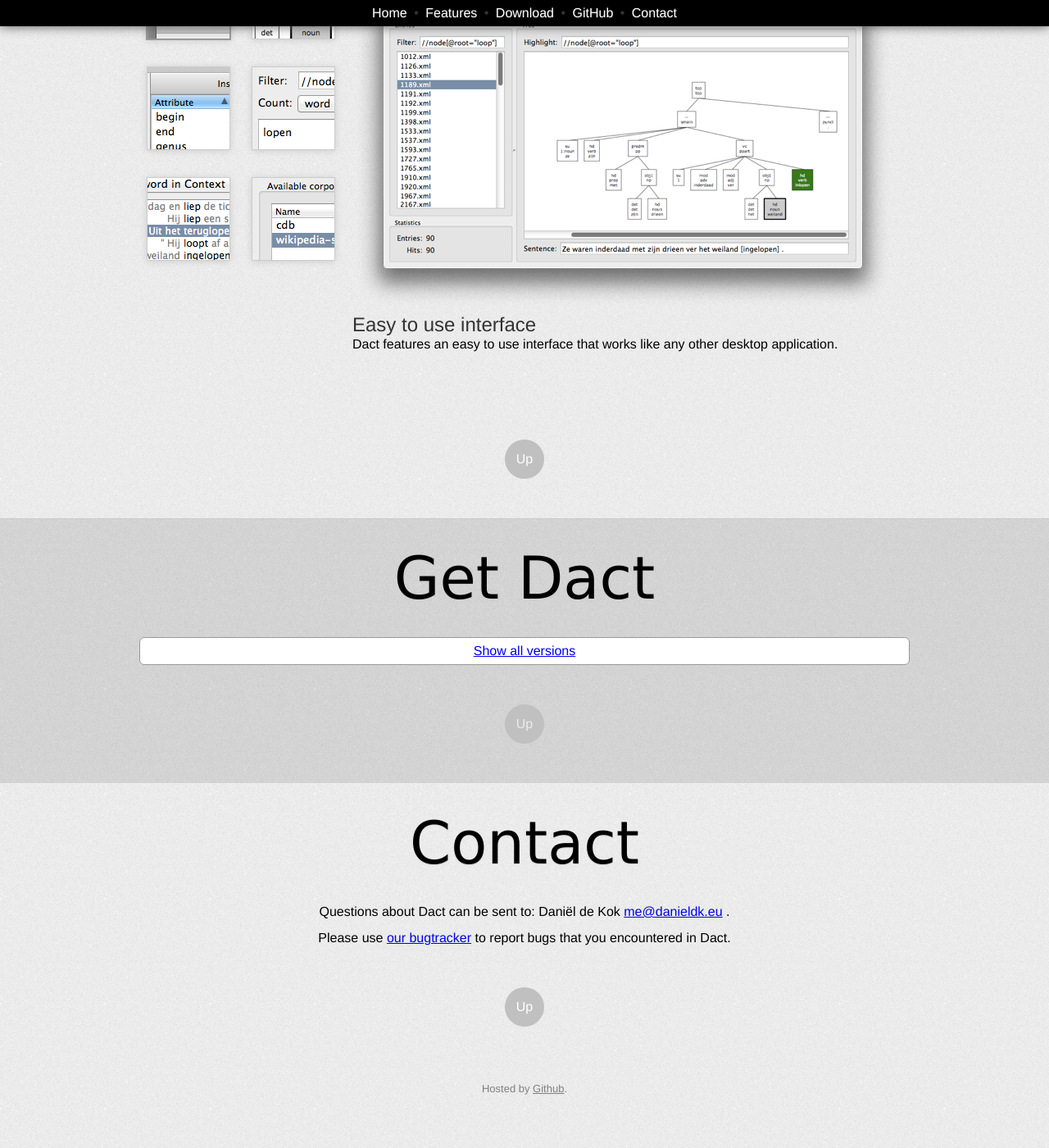
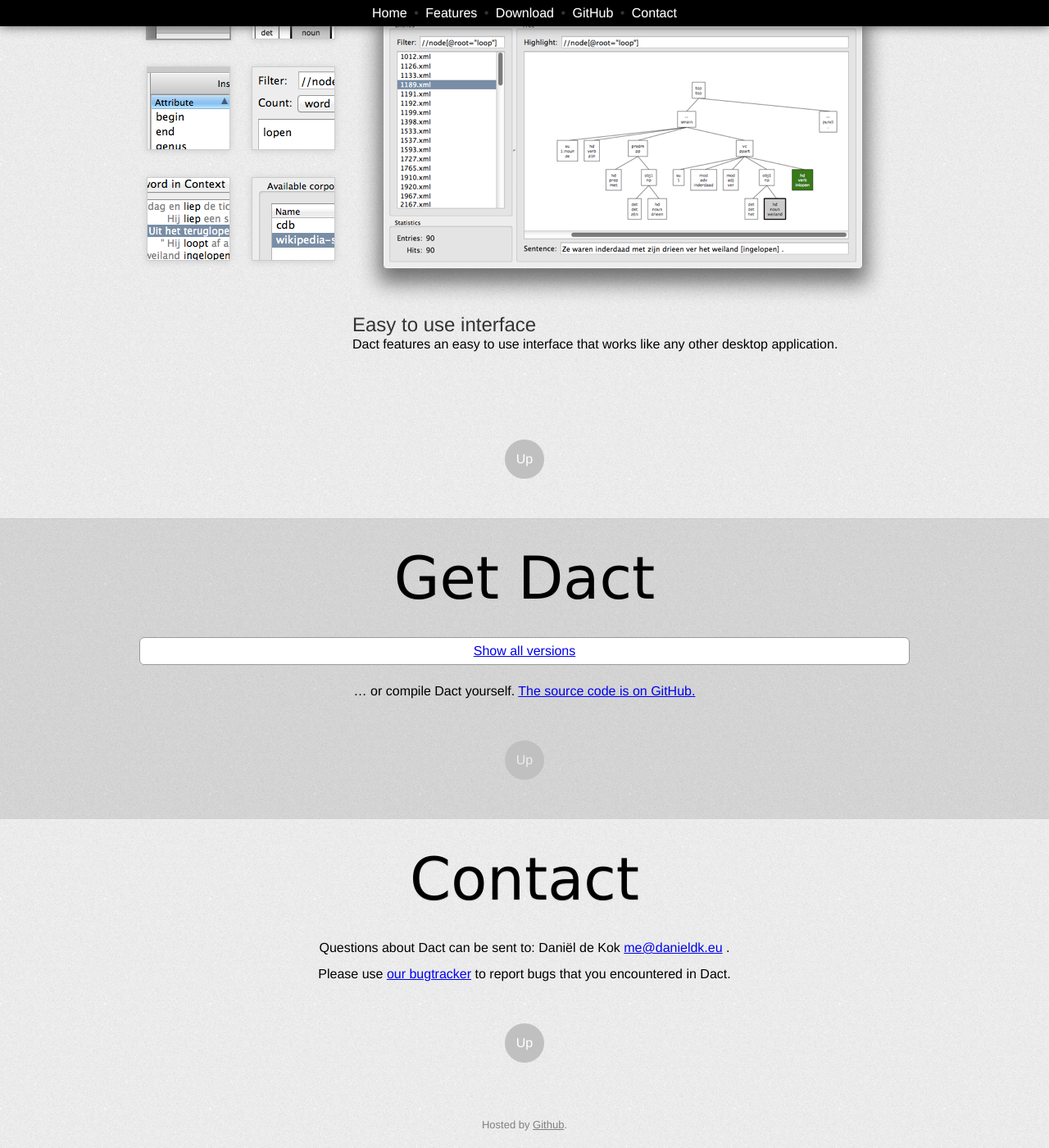
Before and after one commit to rug-compling/dact, a Jekyll site: the page site.html, which Jekyll copies as it is, in a window 1280 px wide and 1400 px high, scrolled down 696 px. Shown: the whole window at 82% size. Built offline with Jekyll 4.4.1, drawn with Linux system fonts in a browser that asks for light colours; nearby versions of some CDN libraries.

Commit message:
Added a link github in the download section

```diff
--- a/site.css
+++ b/site.css
@@ -273,6 +273,11 @@
 	margin: 0 20px;
 }
 
+#download .get-the-source {
+	margin-top: 20px;
+	text-align: center;
+}
+
 #download #binaries {
 	background: white;
 	border: 1px solid #999;
--- a/site.html
+++ b/site.html
@@ -122,6 +122,10 @@
 					<a id="show-all-downloads-button" href="#">Show all versions</a>
 				</div>
 
+				<div class="get-the-source">
+					<p>… or compile Dact yourself. <a href="http://github.com/rug-compling/dact">The source code is on GitHub.</a></p>
+				</div>
+
 				<div class="hidden">
 					<h3>… or compile Dact from source</h3>
 					<p>To build Dact from source you will need to have the following packages installed:</p>
```
